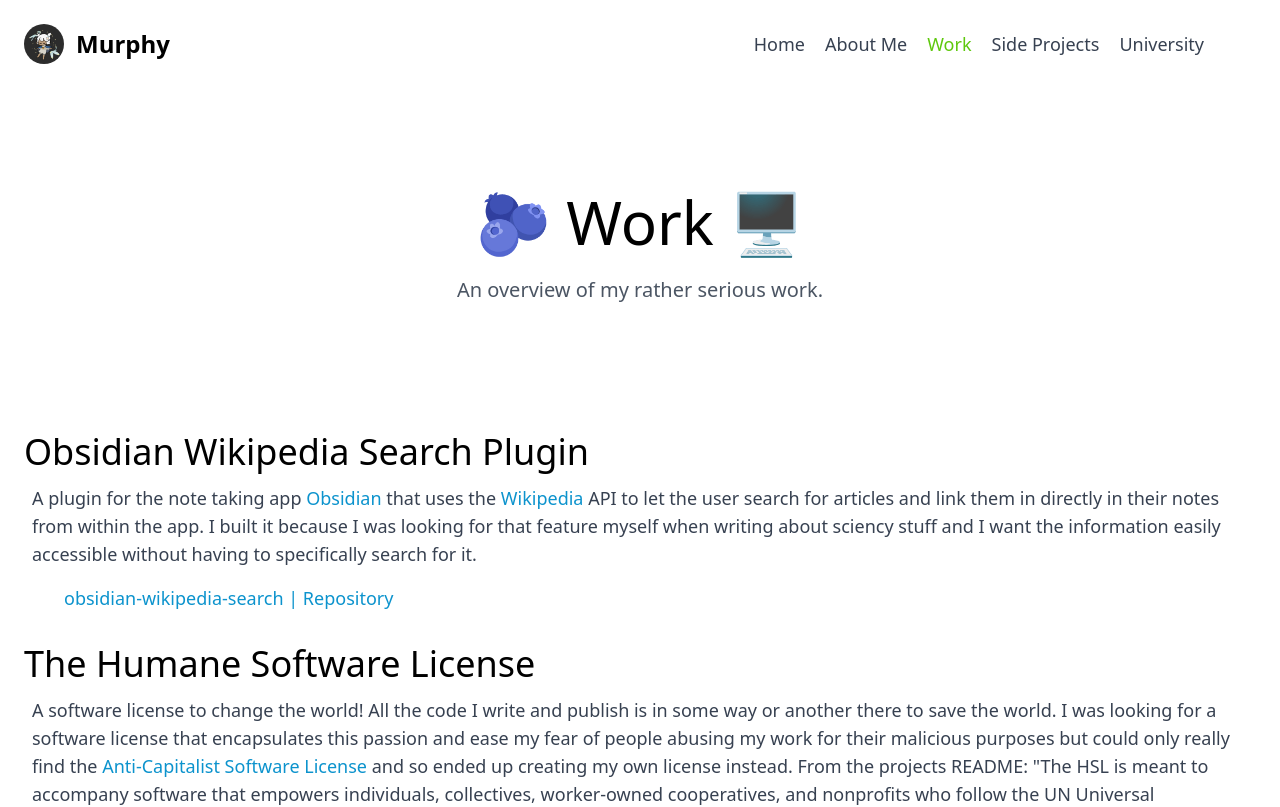
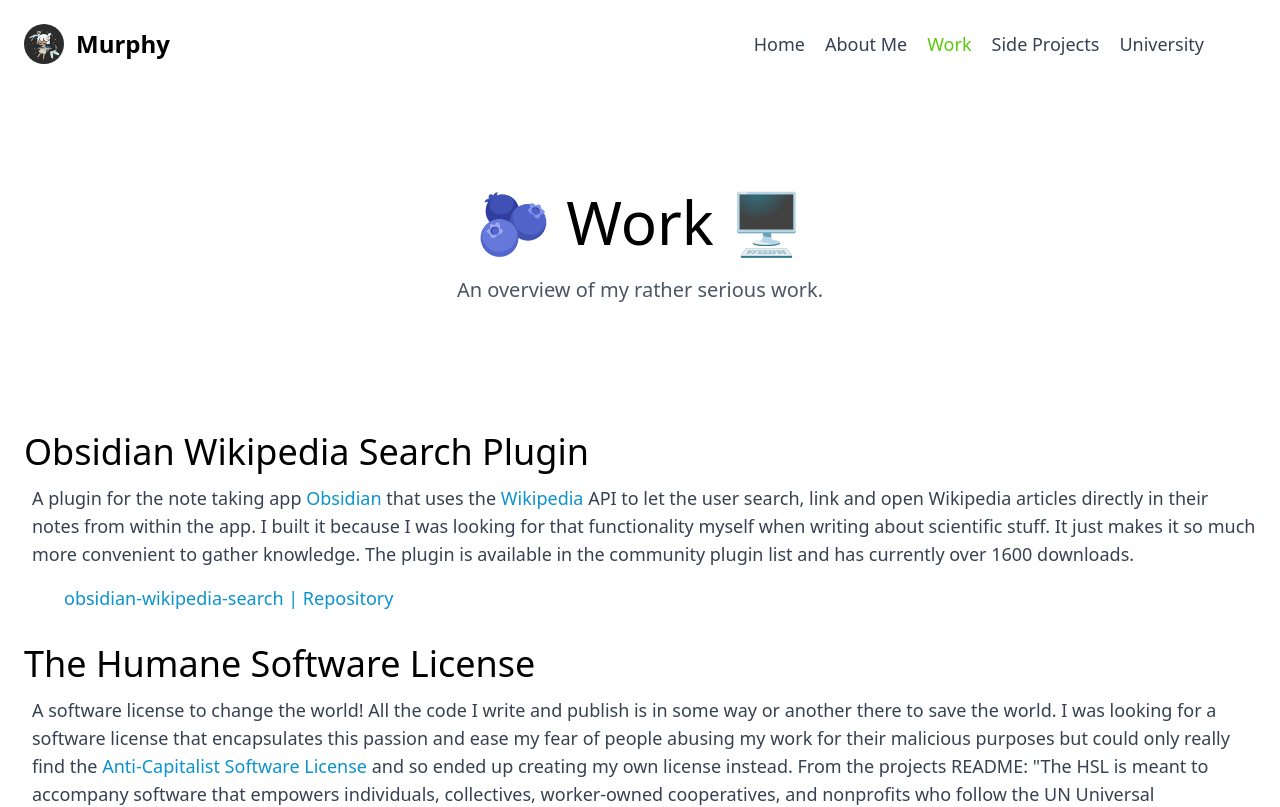
Before and after one commit to StrangeGirlMurph/murphy-in.space, a SvelteKit app: page /work in a window 1280 px wide. Shown: the top 807 px of the page. Built offline with nearby package versions, Linux system fonts and the light colour scheme; some icons are missing.

Commit message:
obsidian search

```diff
--- a/src/routes/work/+page.svelte
+++ b/src/routes/work/+page.svelte
@@ -16,10 +16,11 @@
 <section>
 	<p>
 		A plugin for the note taking app <a class="link" href="https://obsidian.md/">Obsidian</a> that
-		uses the <a class="link" href="https://wikipedia.org">Wikipedia</a> API to let the user search for
-		articles and link them in directly in their notes from within the app. I built it because I was looking
-		for that feature myself when writing about sciency stuff and I want the information easily accessible
-		without having to specifically search for it.
+		uses the <a class="link" href="https://wikipedia.org">Wikipedia</a> API to let the user search, link
+		and open Wikipedia articles directly in their notes from within the app. I built it because I was
+		looking for that functionality myself when writing about scientific stuff. It just makes it so much
+		more convenient to gather knowledge. The plugin is available in the community plugin list and has
+		currently over 1600 downloads.
 	</p>
 	<Links
 		links={[
```
